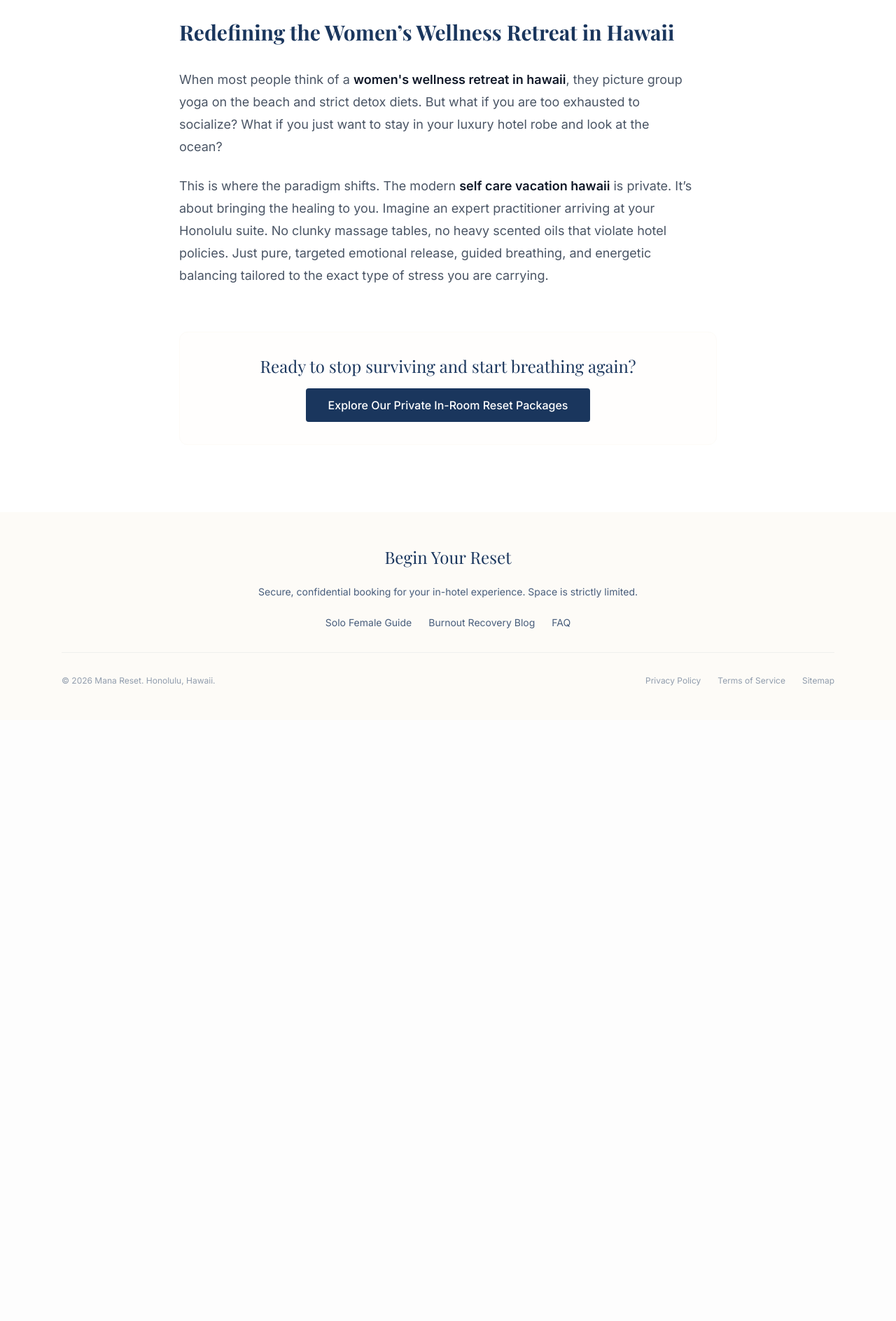
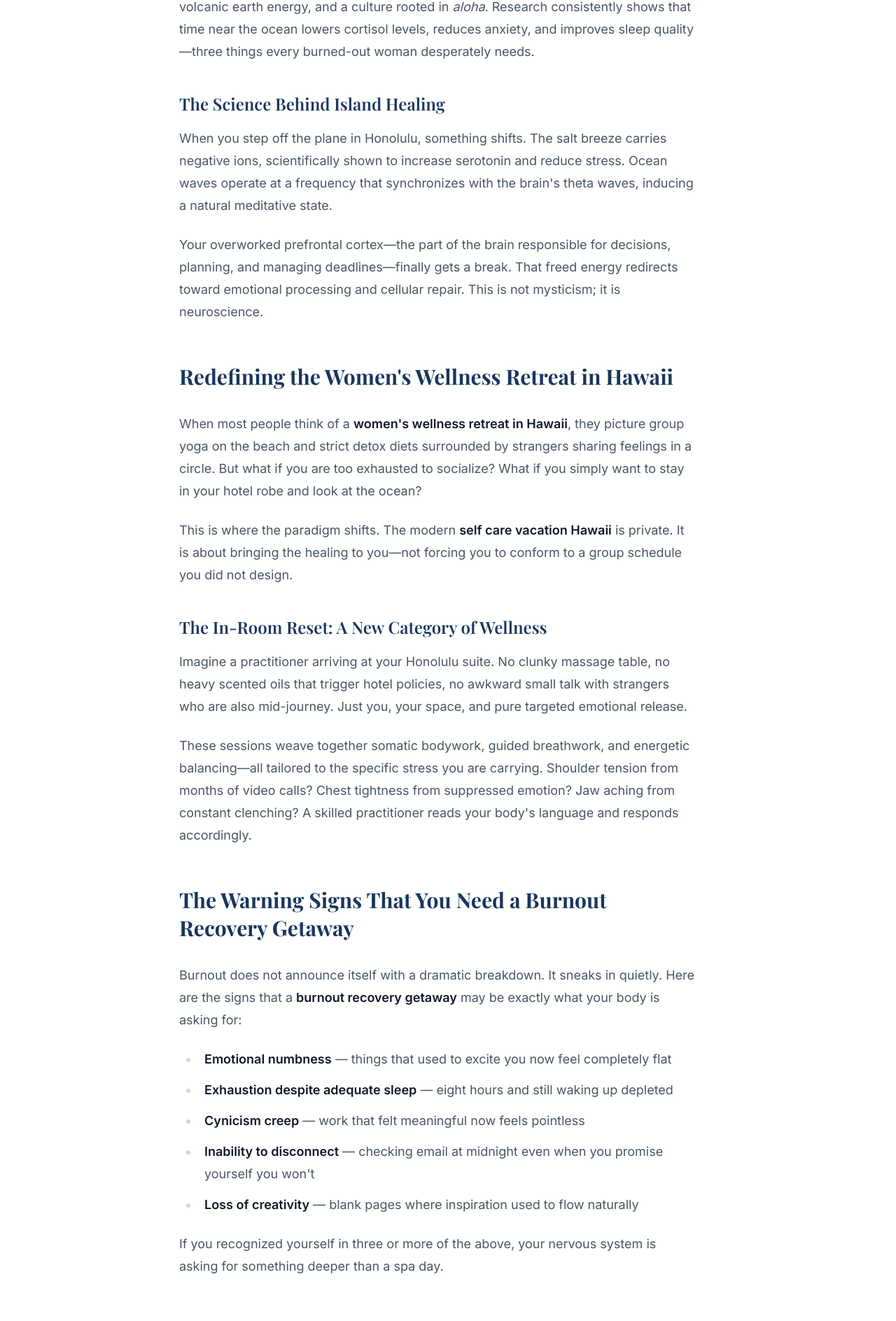
Before and after one commit to acutherapy/mana-web, a Next.js app: page /en/blog/hawaii-reset-trip-burnout-recovery in a window 1280 px wide. Shown: the part 850-2738 px from the top of the page at 70% size. Before the commit the page ends 1879 px from the top, so only its background shows below. Built offline with nearby package versions, Linux system fonts and the light colour scheme; a web font is replaced by a local one.

Commit message:
content(blog): expand hawaii-reset-trip post to 1050 words
Expands first blog post from ~280 to ~1050 words with proper H2/H3
structure, FAQ section, and natural keyword integration. Remaining
4 posts unchanged — will be expanded in subsequent commits.

```diff
--- a/src/app/[lang]/blog/[slug]/page.tsx
+++ b/src/app/[lang]/blog/[slug]/page.tsx
@@ -38,7 +38,7 @@ export async function generateMetadata({ params }: { params: Promise<{ lang: str
     'stress-relief-retreat-hawaii-emotional-release': {
       en: 'Stress Relief Retreat Hawaii: Why the Islands are Best for Emotional Release | Mana Reset',
       zh: '夏威夷减压疗愈营：为什么海岛环境最适合情绪释放 | Mana Reset',
-      ja: 'ハワイ・ストレス解消リトリート：感情의解放になぜハワイが最適なのか | Mana Reset',
+      ja: 'ハワイ・ストレス解消リトリート：感情の解放になぜハワイが最適なのか | Mana Reset',
       ko: '하와이 스트레스 완화 리트리트: 감정 해소에 하와이가 최적인 이유 | Mana Reset',
       es: 'Retiro de Alivio del Estrés en Hawái: Por qué las islas son mejores para la liberación emocional | Mana Reset'
     }
@@ -109,12 +109,59 @@ const articles: Record<string, { title: string, meta: string, h1: string, conten
     h1: 'Hawaii Reset Trip: The Ultimate Burnout Recovery Getaway for Women',
     content: (
       <>
-        <p>Are you running on empty? In today’s hyper-connected, constantly demanding world, high-achieving women are experiencing unprecedented levels of burnout. You don't just need a vacation; you need a recalibration. Welcome to the concept of the <strong>Hawaii reset trip</strong>—the ultimate <strong>burnout recovery getaway</strong> designed specifically for your mind and body.</p>
+        <p>Are you running on empty? In today&apos;s hyper-connected, constantly demanding world, high-achieving women are experiencing burnout at unprecedented rates. You don&apos;t just need a vacation; you need a recalibration. Welcome to the <strong>Hawaii reset trip</strong>—the ultimate <strong>burnout recovery getaway</strong> designed specifically for your mind and body.</p>
+
         <h2>Why Hawaii for Burnout Recovery?</h2>
-        <p>Hawaii possesses a unique energetic quality known as <em>Mana</em>. It's a place where the pace of life naturally slows, forcing your nervous system to finally downshift from "fight or flight" into "rest and digest." Unlike a typical tourist vacation filled with exhausting itineraries, a true reset trip is about doing less.</p>
-        <h2>Redefining the Women’s Wellness Retreat in Hawaii</h2>
-        <p>When most people think of a <strong>women's wellness retreat in hawaii</strong>, they picture group yoga on the beach and strict detox diets. But what if you are too exhausted to socialize? What if you just want to stay in your luxury hotel robe and look at the ocean?</p>
-        <p>This is where the paradigm shifts. The modern <strong>self care vacation hawaii</strong> is private. It’s about bringing the healing to you. Imagine an expert practitioner arriving at your Honolulu suite. No clunky massage tables, no heavy scented oils that violate hotel policies. Just pure, targeted emotional release, guided breathing, and energetic balancing tailored to the exact type of stress you are carrying.</p>
+        <p>Hawaii possesses a unique energetic quality known as <em>Mana</em>. It&apos;s a place where the pace of life naturally slows, forcing your nervous system to finally downshift from &quot;fight or flight&quot; into &quot;rest and digest.&quot; Unlike a typical tourist vacation packed with exhausting itineraries, a true reset trip is about doing less—and feeling more.</p>
+        <p>The islands offer something no urban wellness center can replicate: warm ocean air, volcanic earth energy, and a culture rooted in <em>aloha</em>. Research consistently shows that time near the ocean lowers cortisol levels, reduces anxiety, and improves sleep quality—three things every burned-out woman desperately needs.</p>
+
+        <h3>The Science Behind Island Healing</h3>
+        <p>When you step off the plane in Honolulu, something shifts. The salt breeze carries negative ions, scientifically shown to increase serotonin and reduce stress. Ocean waves operate at a frequency that synchronizes with the brain&apos;s theta waves, inducing a natural meditative state.</p>
+        <p>Your overworked prefrontal cortex—the part of the brain responsible for decisions, planning, and managing deadlines—finally gets a break. That freed energy redirects toward emotional processing and cellular repair. This is not mysticism; it is neuroscience.</p>
+
+        <h2>Redefining the Women&apos;s Wellness Retreat in Hawaii</h2>
+        <p>When most people think of a <strong>women&apos;s wellness retreat in Hawaii</strong>, they picture group yoga on the beach and strict detox diets surrounded by strangers sharing feelings in a circle. But what if you are too exhausted to socialize? What if you simply want to stay in your hotel robe and look at the ocean?</p>
+        <p>This is where the paradigm shifts. The modern <strong>self care vacation Hawaii</strong> is private. It is about bringing the healing to you—not forcing you to conform to a group schedule you did not design.</p>
+
+        <h3>The In-Room Reset: A New Category of Wellness</h3>
+        <p>Imagine a practitioner arriving at your Honolulu suite. No clunky massage table, no heavy scented oils that trigger hotel policies, no awkward small talk with strangers who are also mid-journey. Just you, your space, and pure targeted emotional release.</p>
+        <p>These sessions weave together somatic bodywork, guided breathwork, and energetic balancing—all tailored to the specific stress you are carrying. Shoulder tension from months of video calls? Chest tightness from suppressed emotion? Jaw aching from constant clenching? A skilled practitioner reads your body&apos;s language and responds accordingly.</p>
+
+        <h2>The Warning Signs That You Need a Burnout Recovery Getaway</h2>
+        <p>Burnout does not announce itself with a dramatic breakdown. It sneaks in quietly. Here are the signs that a <strong>burnout recovery getaway</strong> may be exactly what your body is asking for:</p>
+        <ul>
+          <li><strong>Emotional numbness</strong> — things that used to excite you now feel completely flat</li>
+          <li><strong>Exhaustion despite adequate sleep</strong> — eight hours and still waking up depleted</li>
+          <li><strong>Cynicism creep</strong> — work that felt meaningful now feels pointless</li>
+          <li><strong>Inability to disconnect</strong> — checking email at midnight even when you promise yourself you won&apos;t</li>
+          <li><strong>Loss of creativity</strong> — blank pages where inspiration used to flow naturally</li>
+        </ul>
+        <p>If you recognized yourself in three or more of the above, your nervous system is asking for something deeper than a spa day.</p>
+
+        <h2>What a Hawaii Reset Trip Actually Looks Like</h2>
+        <p>The beauty of the modern reset trip is its flexibility. There is no single correct way to do it. Here is what three days might look like for a solo female traveler in Honolulu:</p>
+        <p><strong>Day 1 — Arrival and Decompression</strong><br />Do not schedule anything. Arrive, check in, and do absolutely nothing productive. Sit on your balcony. Order room service. Watch the sunset. Allow your nervous system to begin deactivating your stress response. Resist the urge to plan tomorrow.</p>
+        <p><strong>Day 2 — The Reset Session</strong><br />Book a private in-room session with a wellness practitioner. Spend 90 to 120 minutes in a guided somatic experience targeting your specific stress patterns. Afterward, rest fully. Take a slow walk along the beach. Eat something nourishing. Go to bed early.</p>
+        <p><strong>Day 3 — Integration</strong><br />This is often when emotion surfaces most strongly. Allow it. A release on the beach is not weakness—it is the sound of your body finally exhaling after months of holding everything in. Journal, swim in the ocean, and begin thinking about what structures in your daily life need to change when you return home.</p>
+
+        <h2>Choosing the Right Experience for Your Reset</h2>
+        <p>Not all <strong>self care vacation Hawaii</strong> options are created equal. For women experiencing deep burnout, the key considerations are:</p>
+        <p><strong>Privacy.</strong> Can you fully surrender without worrying about being observed or judged? In-room sessions eliminate this barrier entirely.</p>
+        <p><strong>Practitioner expertise.</strong> Look for specialists in somatic work and nervous system regulation, not general relaxation massage. The modality matters when you are dealing with chronic stress held in the body.</p>
+        <p><strong>No performance required.</strong> The best reset experiences do not ask you to be &quot;on&quot; for anyone. You do not need to open up in a group, share your story, or maintain any social presentation.</p>
+
+        <h2>Frequently Asked Questions</h2>
+        <h3>How long do I need for a meaningful reset?</h3>
+        <p>Even two nights creates a measurable shift. Three to five days allows for genuine nervous system regulation. A full week is transformative. The key is quality of experience, not quantity of activities.</p>
+        <h3>Do I need to prepare anything in advance?</h3>
+        <p>No. Arrive exactly as you are. Exhausted is fine. Overwhelmed is fine. The experience meets you where you are—not where you think you should be.</p>
+        <h3>Is this only for severe burnout cases?</h3>
+        <p>Not at all. Many women book a <strong>Hawaii reset trip</strong> as preventative maintenance—catching themselves before reaching full depletion. Think of it as service for your most important asset: your capacity to function, create, and connect.</p>
+
+        <h2>Why Mana Reset Was Built for This Moment</h2>
+        <p>Mana Reset exists because its founders identified a specific gap: high-achieving women staying in Honolulu&apos;s luxury hotels had no way to access serious, private wellness support without leaving their rooms. The existing options were either group retreats requiring social performance, or standard spa services that addressed surface tension without reaching the deeper nervous system.</p>
+        <p>Every Mana Reset session brings the healing directly to your door, on your schedule, in your space. Whether you have two days in Waikiki or a full week on Oahu, there is a <strong>burnout recovery getaway</strong> format that fits your timeline and your needs.</p>
+        <p>Your body has been asking. This is the answer.</p>
       </>
     )
   },
@@ -124,11 +171,11 @@ const articles: Record<string, { title: string, meta: string, h1: string, conten
     h1: 'Solo Female Hawaii Safe: How to Plan a Self-Care Vacation',
     content: (
       <>
-        <p>Traveling alone as a woman is a profound act of self-love, but it naturally comes with questions about security. The most common question we hear is: <em>"Is a <strong>solo female hawaii safe</strong> trip realistic?"</em> The short answer is yes. Hawaii is widely considered one of the safest destinations for solo female travelers in the US.</p>
+        <p>Traveling alone as a woman is a profound act of self-love, but it naturally comes with questions about security. The most common question we hear is: <em>&quot;Is a <strong>solo female Hawaii safe</strong> trip realistic?&quot;</em> The short answer is yes. Hawaii is widely considered one of the safest destinations for solo female travelers in the US.</p>
         <h2>Navigating Oahu as a Solo Woman</h2>
         <p>Honolulu and Waikiki are bustling, well-lit, and incredibly tourist-friendly. You can comfortably dine alone at world-class restaurants, hike Diamond Head in the morning, and enjoy sunset walks on the beach.</p>
         <h2>Creating Your Private Sanctuary</h2>
-        <p>This is where the concept of a private <strong>stress relief retreat hawaii</strong> comes in. You don't need to join a week-long ashram to find peace. The modern solo female traveler opts for curated, in-room experiences.</p>
+        <p>This is where the concept of a private <strong>stress relief retreat Hawaii</strong> comes in. You don&apos;t need to join a week-long ashram to find peace. The modern solo female traveler opts for curated, in-room experiences.</p>
       </>
     )
   },
@@ -138,10 +185,10 @@ const articles: Record<string, { title: string, meta: string, h1: string, conten
     h1: 'Things to Do Alone in Hawaii: Beyond the Tourist Traps',
     content: (
       <>
-        <p>If you are a woman traveling solo to the islands, your itinerary shouldn't look like a family vacation brochure. When searching for <strong>things to do alone in hawaii</strong>, skip the crowded party boats and massive luaus. Your solo trip should be a <strong>mind body retreat hawaii</strong>—a curated sequence of experiences that refill your cup.</p>
+        <p>If you are a woman traveling solo to the islands, your itinerary shouldn&apos;t look like a family vacation brochure. When searching for <strong>things to do alone in Hawaii</strong>, skip the crowded party boats and massive luaus. Your solo trip should be a <strong>mind body retreat Hawaii</strong>—a curated sequence of experiences that refill your cup.</p>
         <h2>1. The Morning Ritual: Mindful Beach Walking</h2>
         <p>Instead of rushing to a crowded surf lesson, wake up at 6 AM. The beaches in Waikiki and Kailua are incredibly serene before the tourists wake up.</p>
-        <h2>3. The Ultimate Indulgence: The In-Room Reset</h2>
+        <h2>2. The Ultimate Indulgence: The In-Room Reset</h2>
         <p>After a day of exploring, the last thing you want is to navigate a crowded hotel lobby to sit in a generic spa waiting room. The most luxurious thing to do alone in Hawaii is to order a private healing session to your room.</p>
       </>
     )
@@ -152,9 +199,9 @@ const articles: Record<string, { title: string, meta: string, h1: string, conten
     h1: 'Women\'s Wellness Retreat Hawaii: Finding Inner Peace in Honolulu',
     content: (
       <>
-        <p>The phrase <strong>women's wellness retreat hawaii</strong> conjures images of remote eco-lodges on Kauai or Maui, disconnected from civilization. But what if your version of self-care involves the luxury of a 5-star hotel in Honolulu, high-speed Wi-Fi, and room service?</p>
-        <h2>The Rise of the "Micro-Retreat"</h2>
-        <p>The new trend for high-net-worth and deeply exhausted women is the private micro-retreat. Instead of adjusting to a group schedule, the retreat adapts to you. Your <strong>self care vacation hawaii</strong> happens entirely on your terms.</p>
+        <p>The phrase <strong>women&apos;s wellness retreat Hawaii</strong> conjures images of remote eco-lodges on Kauai or Maui, disconnected from civilization. But what if your version of self-care involves the luxury of a 5-star hotel in Honolulu, high-speed Wi-Fi, and room service?</p>
+        <h2>The Rise of the &quot;Micro-Retreat&quot;</h2>
+        <p>The new trend for high-net-worth and deeply exhausted women is the private micro-retreat. Instead of adjusting to a group schedule, the retreat adapts to you. Your <strong>self care vacation Hawaii</strong> happens entirely on your terms.</p>
       </>
     )
   },
@@ -164,9 +211,9 @@ const articles: Record<string, { title: string, meta: string, h1: string, conten
     h1: 'Stress Relief Retreat Hawaii: Why the Islands are Best for Emotional Release',
     content: (
       <>
-        <p>We live in an era of chronic stress. Your nervous system is constantly bombarded, leading to a state of perpetual tension that a simple weekend nap cannot fix. If you are seeking a true <strong>stress relief retreat hawaii</strong>, you are looking for more than just physical relaxation; you are looking for an emotional exhale.</p>
+        <p>We live in an era of chronic stress. Your nervous system is constantly bombarded, leading to a state of perpetual tension that a simple weekend nap cannot fix. If you are seeking a true <strong>stress relief retreat Hawaii</strong>, you are looking for more than just physical relaxation; you are looking for an emotional exhale.</p>
         <h2>The Mana Reset Difference</h2>
-        <p>When you book a private session with Mana Reset, you are getting a tailored <strong>mind body retreat hawaii</strong> experience in the absolute privacy of your hotel room. Because we do not use massage tables or heavy oils, we are not bound by the physical limitations of standard spas.</p>
+        <p>When you book a private session with Mana Reset, you are getting a tailored <strong>mind body retreat Hawaii</strong> experience in the absolute privacy of your hotel room. Because we do not use massage tables or heavy oils, we are not bound by the physical limitations of standard spas.</p>
       </>
     )
   }
```
